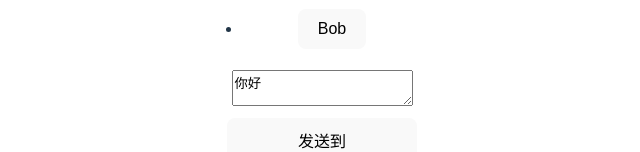
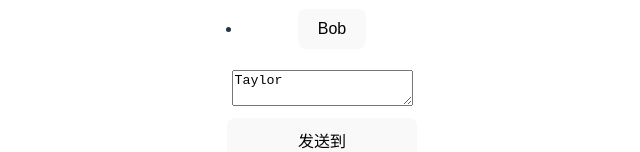
Before and after one commit to EthanShen10086/react-learning, a React (Vite) app: page /base-reducer in a window 1280 px wide. Shown: the part 458-610 px from the top of the page, without its empty margins (318-958 px from the left). Built offline with nearby package versions, Linux system fonts and the light colour scheme.

Commit message:
feat: according to hint, change state structure

```diff
--- a/src/components/base-reducer/Chat.jsx
+++ b/src/components/base-reducer/Chat.jsx
@@ -4,7 +4,7 @@ export default function Chat({ contact, message, dispatch }) {
 	return (
 		<section className="chat">
 			<textarea
-				value={message}
+				value={message[contact.id]}
 				placeholder={'和 ' + contact.name + ' 聊天'}
 				onChange={(e) => {
 					// TODO: 派发 edited_message
--- a/src/components/base-reducer/messengerReducer.js
+++ b/src/components/base-reducer/messengerReducer.js
@@ -1,6 +1,10 @@
 export const initialState = {
 	selectedId: 0,
-	message: '你好',
+	message: {
+		0: 'Taylor',
+		1: 'Alice',
+		2: 'Bob',
+	},
 };
 
 export function messengerReducer(state, action) {
```
